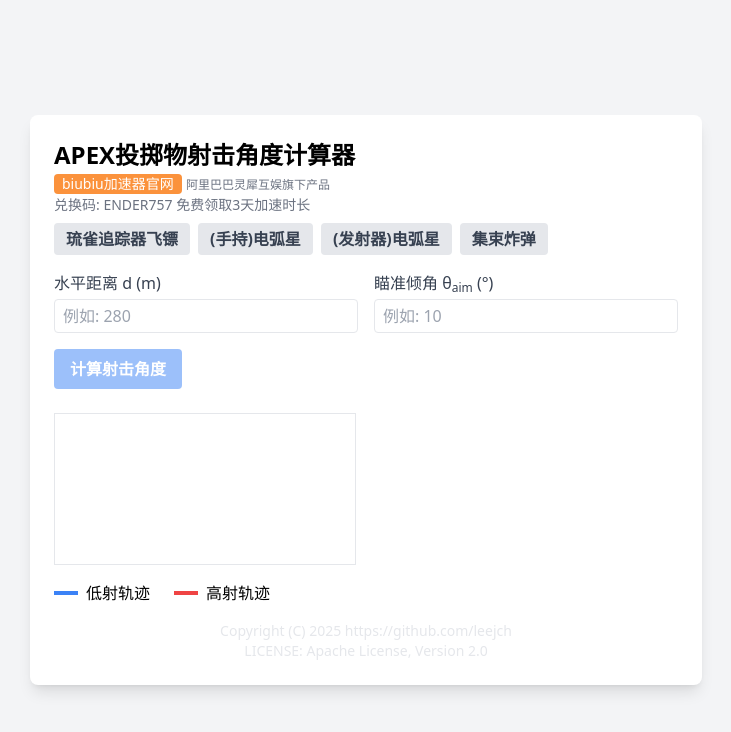
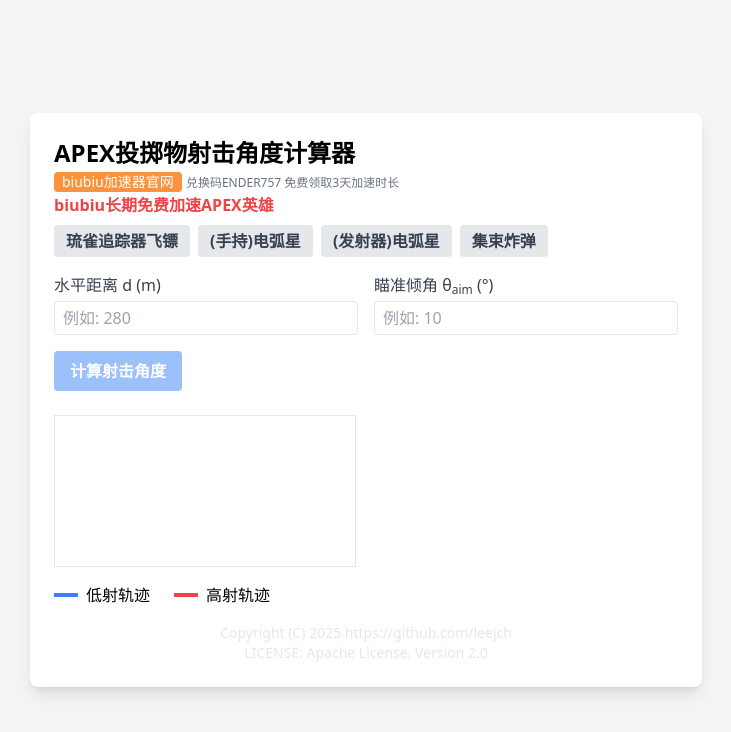
Before and after one commit to leejch/apex_sparrow_dart_calc, a plain HTML site: page index.html in a window 1280 px wide. Shown: the whole page, without its empty margins (274-1005 px from the left). Drawn offline with nearby package versions, Linux system fonts and the light colour scheme.

Commit message:
修改推广文案 改为长期免费加速

```diff
--- a/index.html
+++ b/index.html
@@ -39,11 +39,11 @@
     </a>
     <!-- biubiu加速器推广 -->
     <div class="text-xs text-gray-500 inline-block">
-        阿里巴巴灵犀互娱旗下产品
+        兑换码ENDER757 免费领取3天加速时长
     </div>
     <!-- biubiu加速器推广 -->
-    <div class="text-sm text-gray-500 mb-2">
-        兑换码: ENDER757 免费领取3天加速时长
+    <div class="text-base text-red-500 mb-2 font-bold">
+        biubiu长期免费加速APEX英雄
     </div>
 
     <!-- 投掷物选择按钮组，默认不选中 -->
```
